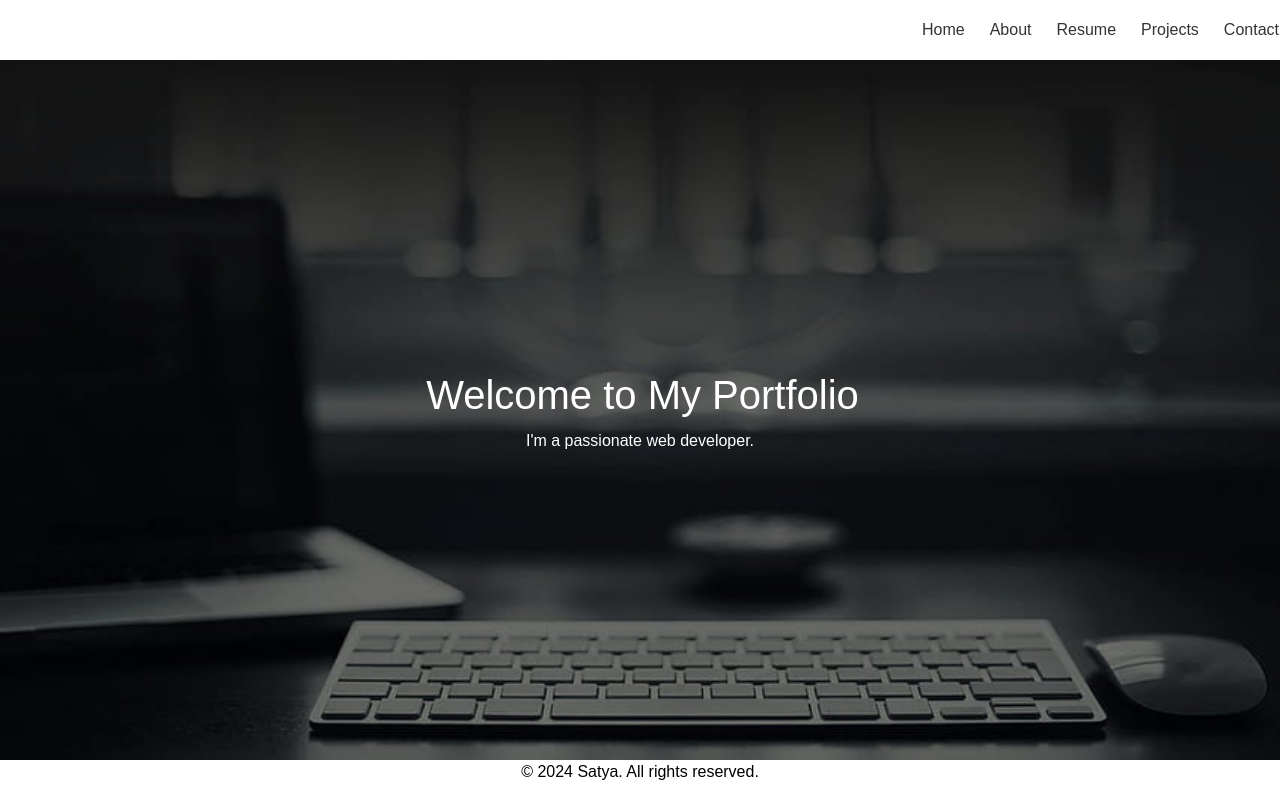
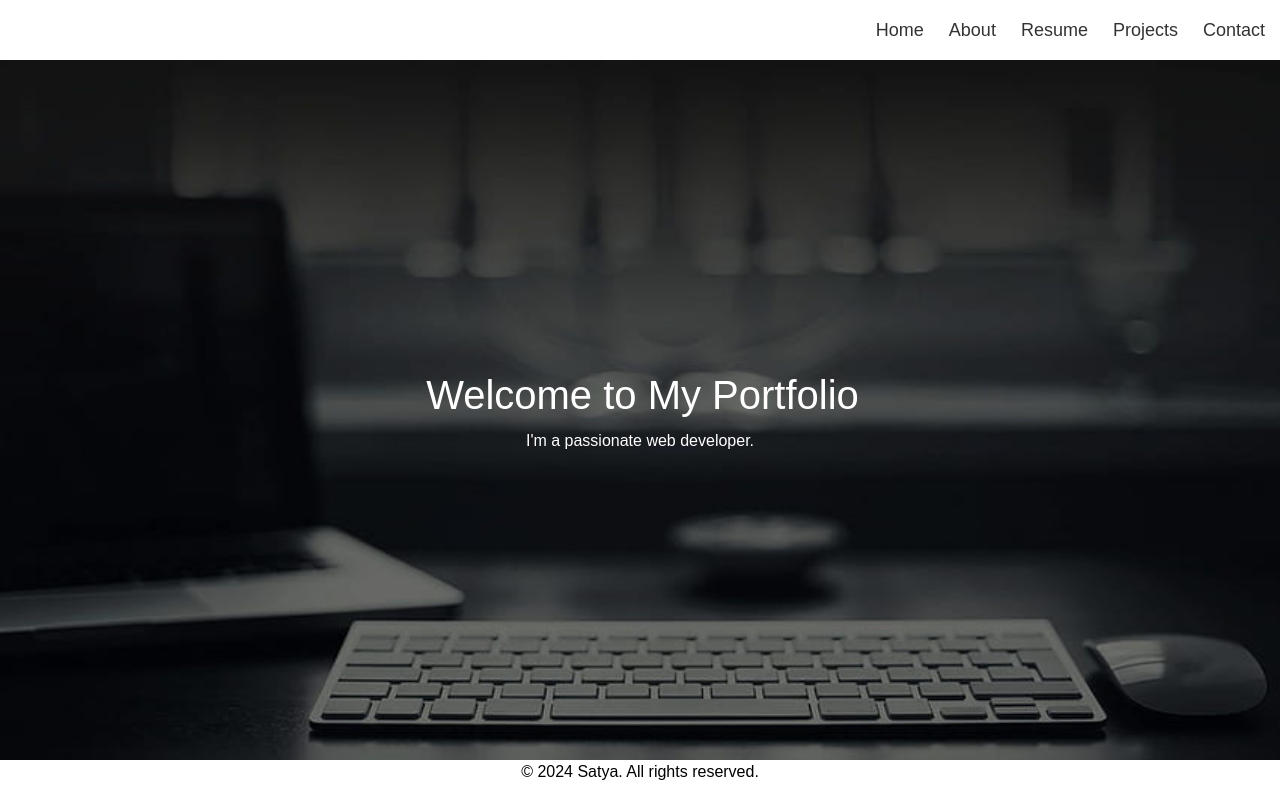
Before and after one commit to Satya1512/frontend, a React (Create React App) app: page / in a window 1280 px wide. Built offline with nearby package versions, Linux system fonts and the light colour scheme.

Commit message:
Update Header.js

```diff
--- a/src/components/Header.js
+++ b/src/components/Header.js
@@ -8,6 +8,8 @@ const Nav = styled.nav`
   display: flex;
   justify-content: space-between;
   align-items: center;
+  padding-right:15px;
+  font-size: 18px
 `;
 
 const Logo = styled.h1`
```
